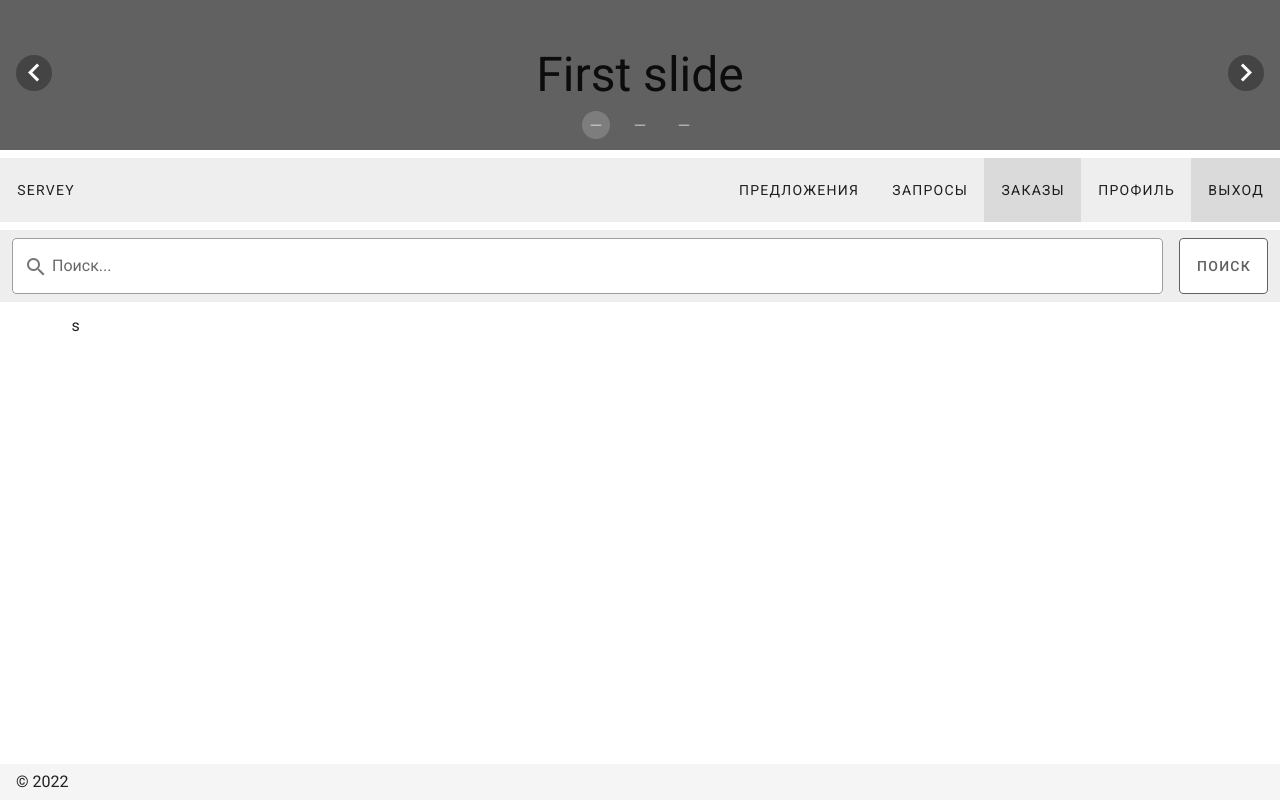
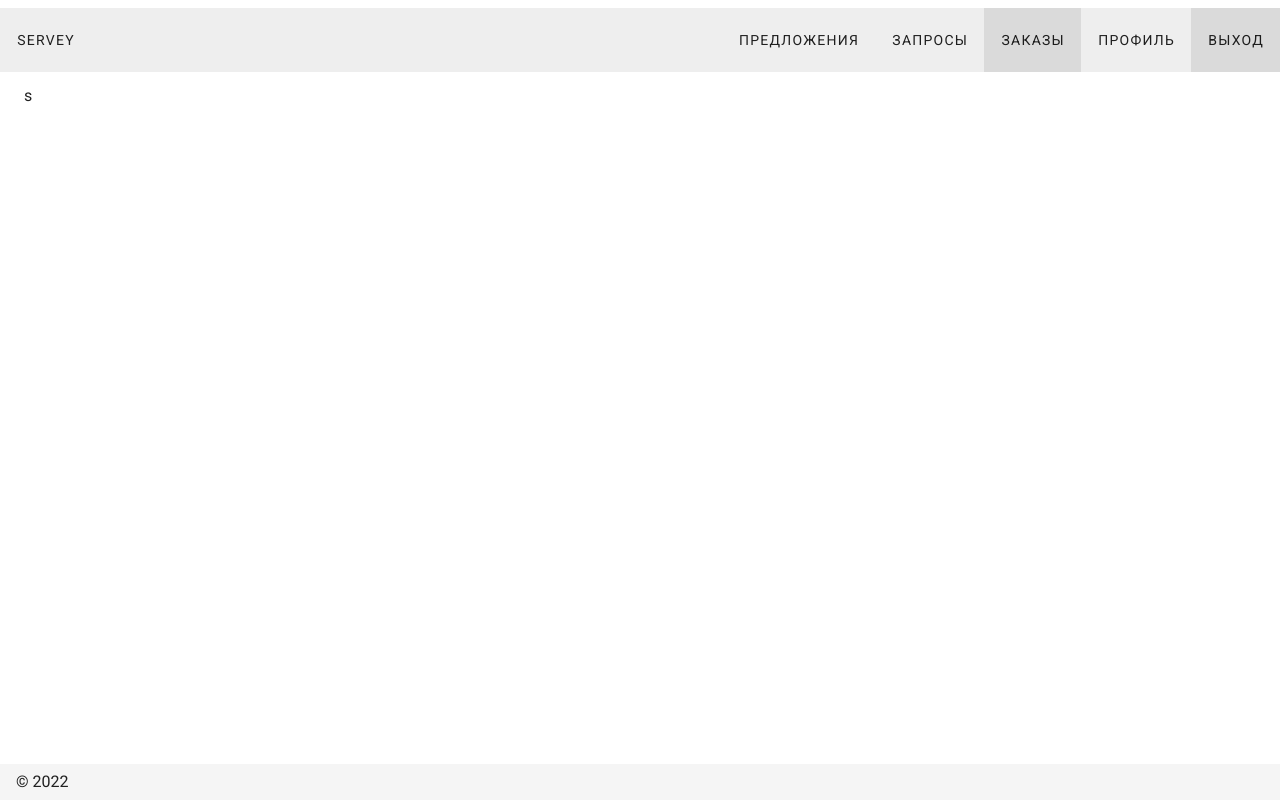
Before and after one commit to Brix-D/marketplace-vue, a Vue app: page / in a window 1280 px wide. Built offline with nearby package versions, Linux system fonts and the light colour scheme.

Commit message:
added props to show slider and search

```diff
--- a/src/App.vue
+++ b/src/App.vue
@@ -1,9 +1,9 @@
 <template>
     <div id="app">
         <v-app dark class="application__background">
-            <TheHeader />
+            <TheHeader :show-slider="isCatalogPage" :show-search="isCatalogPage" />
             <v-main>
-                <v-container>
+                <v-container fluid>
                     <router-view />
                 </v-container>
             </v-main>
@@ -20,6 +20,11 @@ export default {
     components: {
         TheHeader,
     },
+    computed: {
+        isCatalogPage() {
+            return this.$route.name === 'catalog' || this.$route.name === 'catalogDemand';
+        },
+    },
 };
 </script>
 <style scoped lang="scss">
--- a/src/components/layout/TheHeader.vue
+++ b/src/components/layout/TheHeader.vue
@@ -1,6 +1,6 @@
 <template>
     <div>
-        <v-container fluid class="pa-0">
+        <v-container v-if="showSlider" fluid class="pa-0">
             <v-row align="center">
                 <v-col cols="12">
                     <BSlider />
@@ -8,7 +8,7 @@
             </v-row>
         </v-container>
         <BMenu class="mt-2" />
-        <v-container fluid class="py-2 mt-2 search">
+        <v-container v-if="showSearch" fluid class="py-2 mt-2 search">
             <BSearch />
         </v-container>
     </div>
@@ -25,6 +25,16 @@ export default {
         BMenu,
         BSearch,
     },
+    props: {
+        showSlider: {
+            type: Boolean,
+            default: false,
+        },
+        showSearch: {
+            type: Boolean,
+            default: false,
+        },
+    },
     data() {
         return {};
     },
--- a/src/views/catalog/index.vue
+++ b/src/views/catalog/index.vue
@@ -1,6 +1,8 @@
 <template>
     <!--    <div class="stub" />-->
-    <div>offer</div>
+    <div>
+        <div>offer</div>
+    </div>
 </template>
 
 <script>
```
